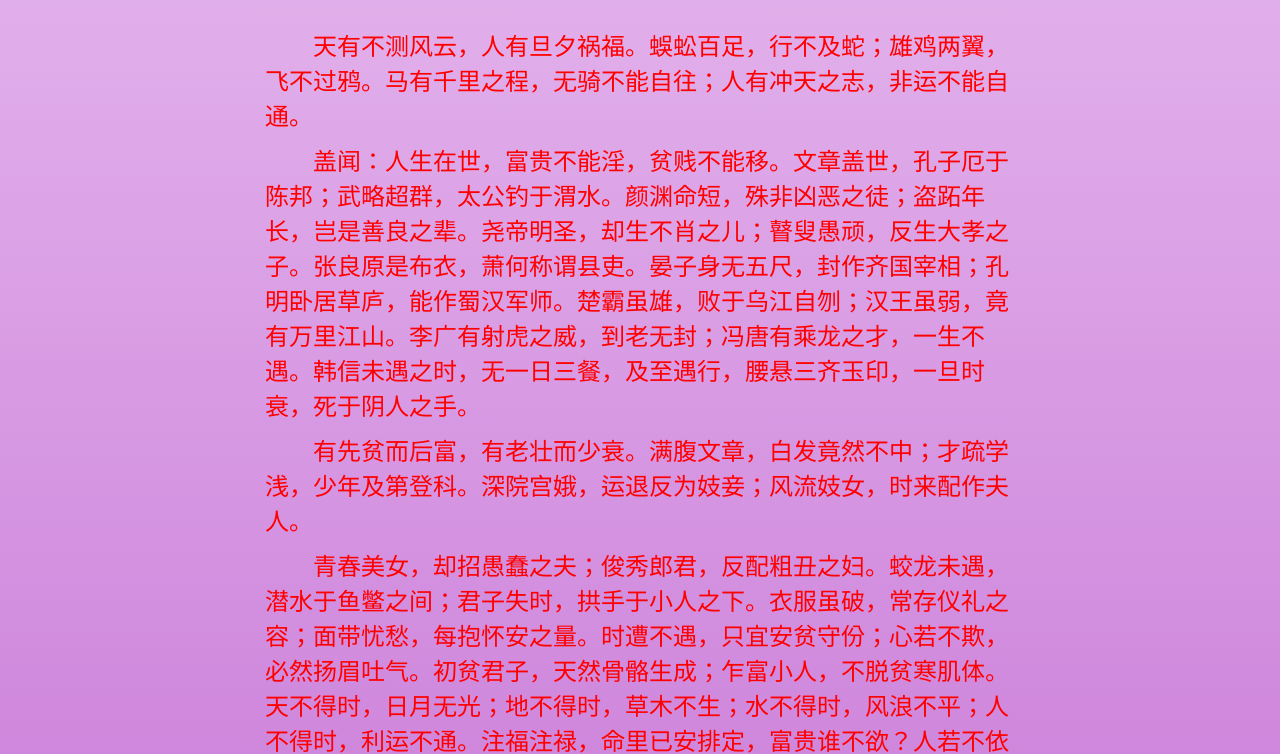
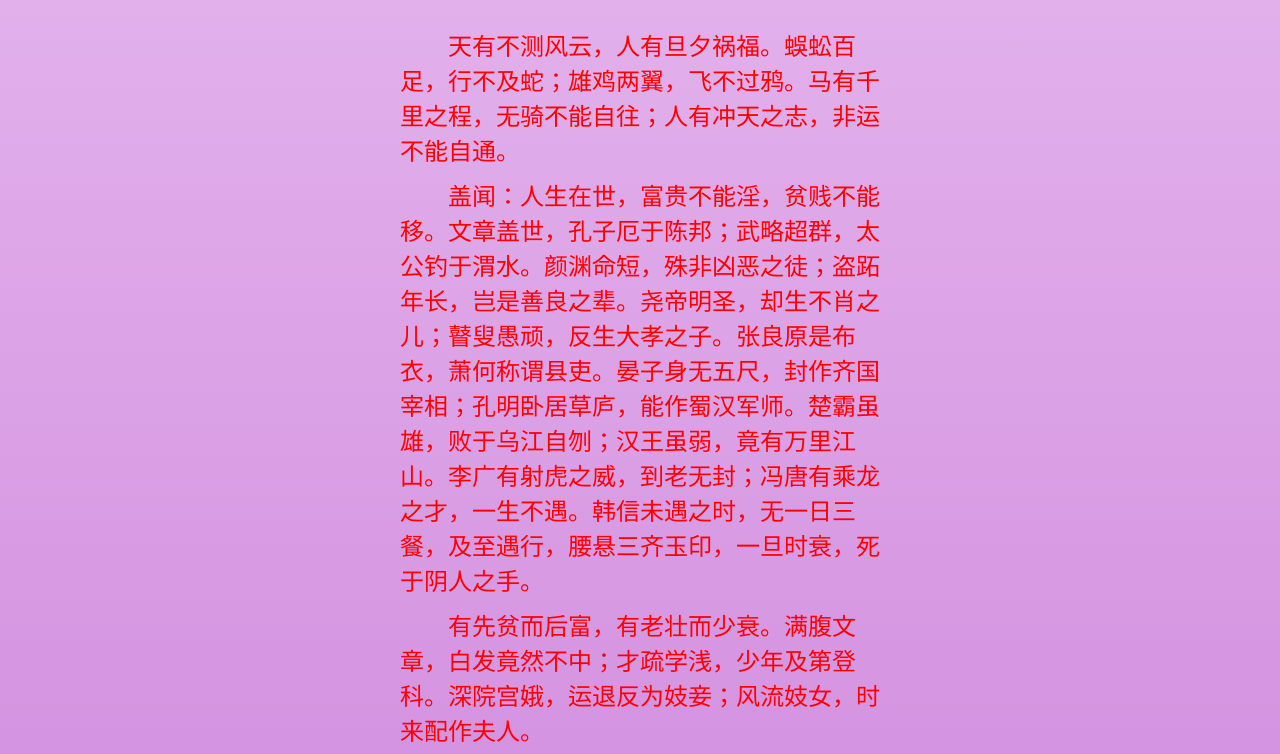
Before and after one commit to minedove/minedove.github.io, a plain HTML site: page index.html in a window 1280 px wide. Shown: the part 77-831 px from the top of the page. Drawn offline with Linux system fonts and the light colour scheme.

Commit message:
Update index.html

```diff
--- a/index.html
+++ b/index.html
@@ -7,7 +7,7 @@
 		<style>
 			*{margin: 0;padding: 0;}
 			body{background: linear-gradient(#e3b3ec,#c775d6);width:100%;height:100%;}
-			div{width: 750px;margin: 0 auto;}
+			div{width: 480px;margin: 0 auto;}
 			div h2{text-align: center;font-size: 30px;color: darkred;margin: 30px 0;}
 			div p{color: red;font-size: 24px;text-indent: 2em;margin-top: 10px;}
 		</style>
```
